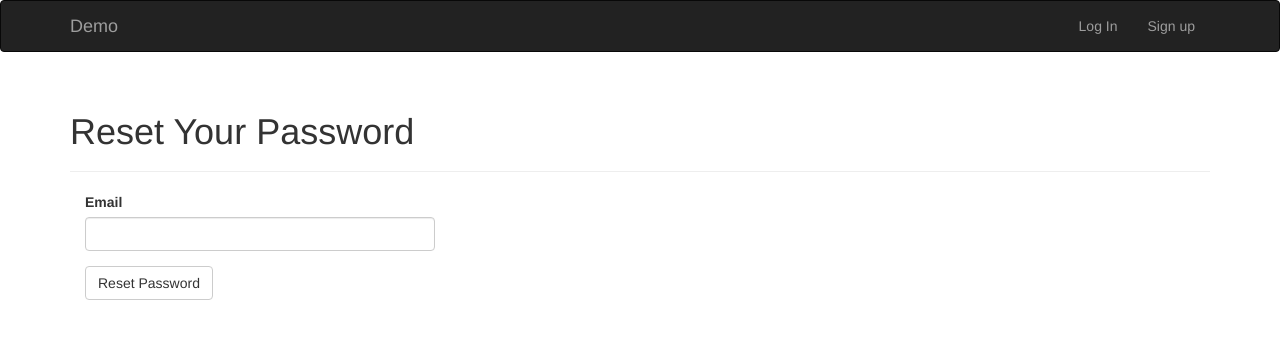
After one commit to magodo/flask_demo, a Flask app: page /auth/reset in a window 1280 px wide. The commit adds this page. Shown: the top 339 px of the page. Run offline with Flask 2, Linux system fonts and the light colour scheme; some libraries are stand-ins or nearby versions.

Commit message:
forget password

```diff
--- a/app/auth/forms.py
+++ b/app/auth/forms.py
@@ -48,6 +48,19 @@ class UniqEmail(UniqBase):
         if user is not None:
             raise ValidationError(self.message)
 
+class ExistEmail(UniqBase):
+    '''email existance'''
+    def __init__(self, model, message=None):
+        super(ExistEmail, self).__init__(model)
+        if not message:
+            message = u'Email not exist!'
+        self.message = message
+
+    def __call__(self, form, field):
+        user = self.model.query.filter_by(email=field.data).first()
+        if user is None:
+            raise ValidationError(self.message)
+
 ###################
 # Forms
 ###################
@@ -89,3 +102,13 @@ class ChangePasswordForm(FlaskForm):
     password = PasswordField("New Passowrd", validators=[Required(), EqualTo('password2', 'Passowrd must match!')])
     password2 = PasswordField("Confirm New Password", validators=[Required()])
     submit = SubmitField("Update Passowrd")
+
+class PasswordResetRequestForm(FlaskForm):
+    email = StringField('Email', validators=[Required(), Length(1,64),
+                                             Email(), ExistEmail(UserModel)])
+    submit = SubmitField("Reset Password")
+
+class PasswordResetForm(FlaskForm):
+    password = PasswordField("Passowrd", validators=[Required(), EqualTo("password2", "Password must match!")])
+    password2 = PasswordField("Confirm password", validators=[Required()])
+    submit = SubmitField("Reset Password")
--- a/app/auth/views.py
+++ b/app/auth/views.py
@@ -15,7 +15,7 @@ from .. import db
 from . import auth
 from ..email import async_send_email
 from ..models import UserModel
-from .forms import LoginForm, JoinForm, ChangePasswordForm
+from .forms import LoginForm, JoinForm, ChangePasswordForm, PasswordResetForm, PasswordResetRequestForm
 
 @auth.route('/login', methods=['GET', 'POST'])
 def login():
@@ -98,8 +98,8 @@ def unconfirmed():
 @login_required
 def resend_confirmation():
     token = current_user.generate_confirmation_token()
-    async_send_email(user.email, 'Confirm Your Account',
-                     'auth/email/confirm', user=user, token=token)
+    async_send_email(current_user.email, 'Confirm Your Account',
+                     'auth/email/confirm', user=current_user, token=token)
     flash('A confirmation email has sent to you by email')
     return redirect(url_for('main.index'))
 
@@ -126,3 +126,32 @@ def before_request():
        and request.endpoint[:5] != 'auth.'\
        and request.endpoint != 'static':
         return redirect(url_for('auth.unconfirmed'))
+
+@auth.route('/reset', methods=['GET','POST'])
+def password_reset_request():
+    if not current_user.is_anonymous:
+        return redirect(url_for('main.index'))
+    form = PasswordResetRequestForm()
+    if form.validate_on_submit():
+        # if validated, user must exists
+        user = UserModel.query.filter_by(email=form.email.data).first()
+        token = user.generate_reset_token()
+        async_send_email(user.email, 'Reset Your Password',
+                         'auth/email/reset_password', user=user,
+                         token=token, next=request.args.get('next'))
+        flash('An emmail with instruction to reset password has been sent to you.')
+        return redirect(url_for('auth.login'))
+    return render_template('auth/reset_password.html', form=form)
+
+@auth.route('/reset/<token>', methods=['GET', 'POST'])
+def password_reset(token):
+    if not current_user.is_anonymous:
+        return redirect(url_for('main.index'))
+    form = PasswordResetForm()
+    if form.validate_on_submit():
+        if UserModel.reset_password(token, form.password.data):
+            flash('Your password has been reset')
+            return redirect(url_for('auth.login'))
+        else:
+            return redirect(url_for('main.index'))
+    return render_template('auth/reset_password.html', form=form)
--- a/app/templates/auth/login.html
+++ b/app/templates/auth/login.html
@@ -9,6 +9,8 @@
 
 <div class="col-md-4">
     {{ wtf.quick_form(form) }}
+    <br>
+    <p><a href="{{ url_for('auth.password_reset_request') }}">Forgot your password?</a></p>
 </div>
 
 {% endblock %}
--- /dev/null
+++ b/app/templates/auth/reset_password.html
@@ -0,0 +1,13 @@
+{% extends "base.html" %}
+{% import "bootstrap/wtf.html" as wtf %}
+
+{% block title %}Demo - Password Reset{% endblock %}
+
+{% block page_content %}
+<div class="page-header">
+    <h1>Reset Your Password</h1>
+</div>
+<div class="col-md-4">
+   {{ wtf.quick_form(form) }}
+</div>
+{% endblock %}
```
Also changed, not shown: app/models.py (+18 -0 lines), app/templates/auth/email/reset_password.html (added, +8 -0 lines), app/templates/auth/email/reset_password.txt (added, +13 -0 lines), data-dev.sqlite.
